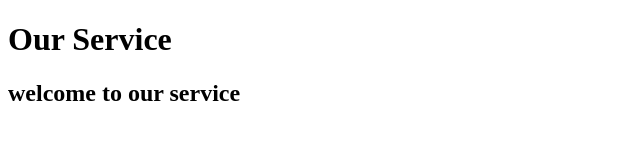
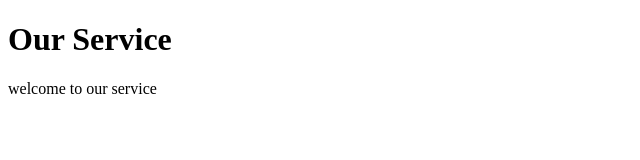
Before and after one commit to uwinezagloria/Gym-Git-Exercise-Solutions, a plain HTML site: page service.html in a window 1280 px wide. Shown: the whole page, without its empty margins (0-640 px from the left). Drawn offline with Linux system fonts and the light colour scheme.

Commit message:
adding paragraph to service.html page

```diff
--- a/service.html
+++ b/service.html
@@ -7,6 +7,6 @@
 </head>
 <body>
     <h1>Our Service</h1>
-    <h2>welcome to our service</h2>
+    <p>welcome to our service</p>
 </body>
 </html>
```
